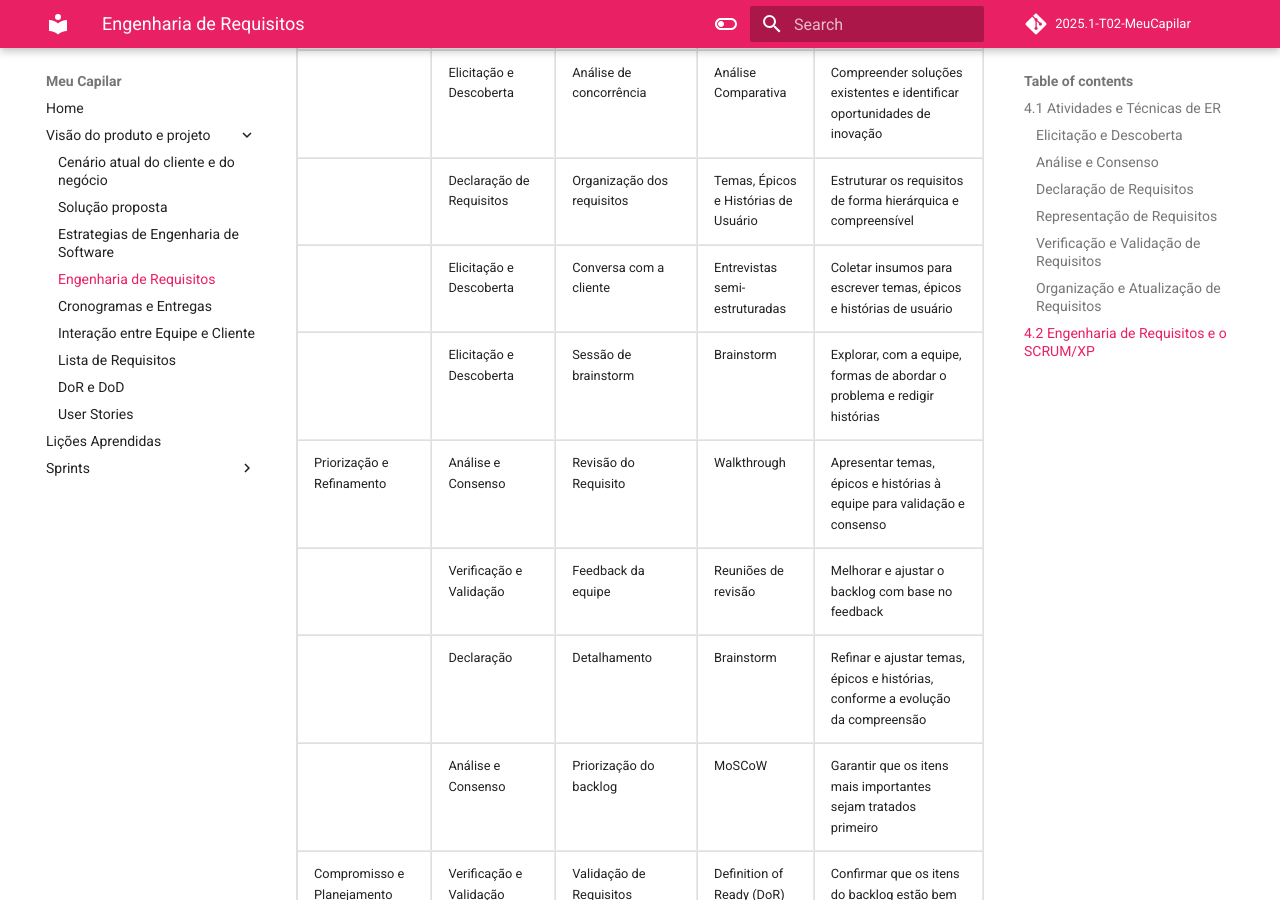
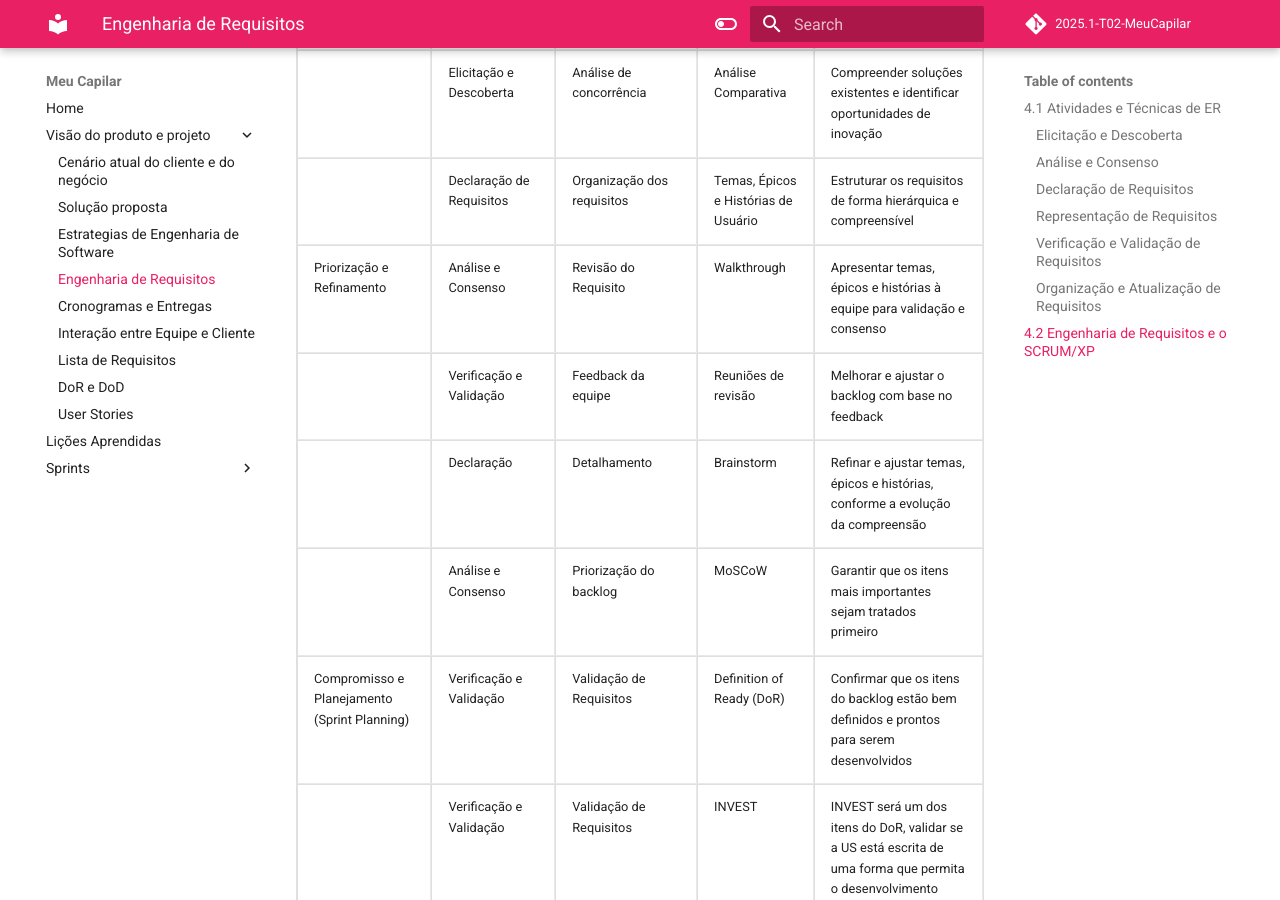
Before and after one commit to mdsreq-fga-unb/2025.1-T02-MeuCapilar, an MkDocs documentation site: the page built from docs/unidade2/sessao4.md, in a window 1280 px wide and 900 px high, scrolled down 2355 px. Built offline with MkDocs 1.6.1 and Material for MkDocs 9.7.7, drawn with Linux system fonts in a browser that asks for light colours; comment, search, counter and statistics services are not loaded.

Commit message:
ajuste tópico 4.2

```diff
--- a/docs/unidade2/sessao4.md
+++ b/docs/unidade2/sessao4.md
@@ -98,20 +98,6 @@
       <td>Estruturar os requisitos de forma hierárquica e compreensível</td>
     </tr>
     <tr>
-      <td></td>
-      <td>Elicitação e Descoberta</td>
-      <td>Conversa com a cliente</td>
-      <td>Entrevistas semi-estruturadas</td>
-      <td>Coletar insumos para escrever temas, épicos e histórias de usuário</td>
-    </tr>
-    <tr>
-      <td></td>
-      <td>Elicitação e Descoberta</td>
-      <td>Sessão de brainstorm</td>
-      <td>Brainstorm</td>
-      <td>Explorar, com a equipe, formas de abordar o problema e redigir histórias</td>
-    </tr>
-    <tr>
       <td>Priorização e Refinamento</td>
       <td>Análise e Consenso</td>
       <td>Revisão do Requisito</td>
```
